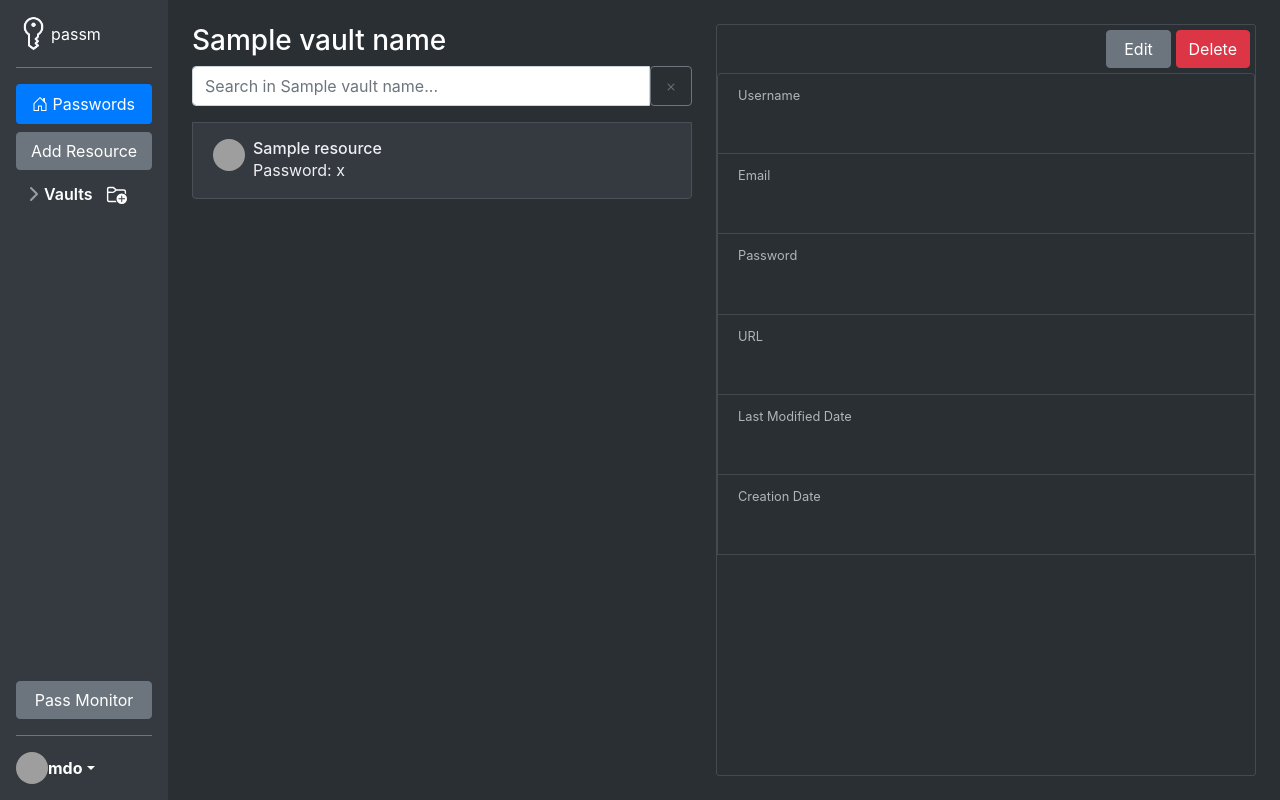
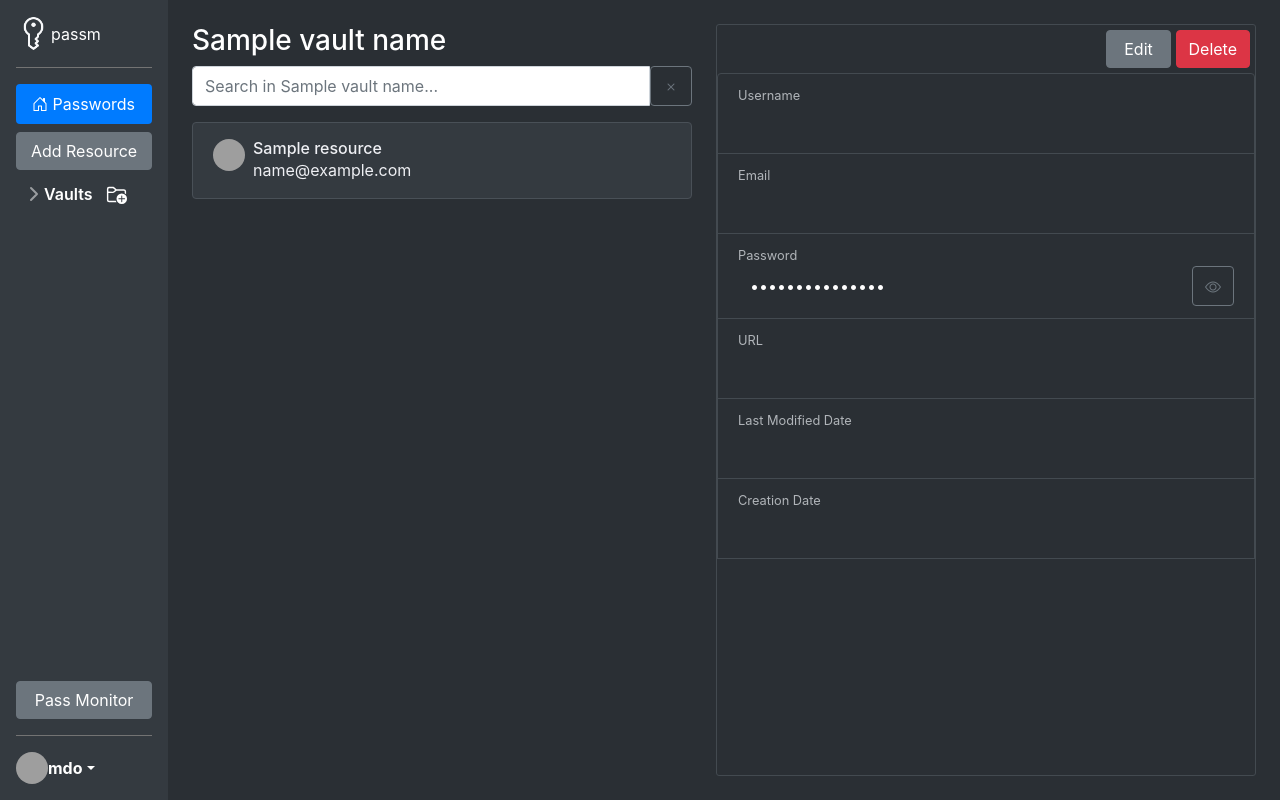
Before and after one commit to nikita-h1s/password-manager, a Flask app: template passm/templates/passwords_list.html in a window 1280 px wide. Run offline with Flask 3, Linux system fonts and the light colour scheme; the template is opened without the code that fills it: most values are stand-ins (such as "Sample title", 1, 10 or a date in 2020); grey boxes are pictures that could not be loaded.

Commit message:
Add password toggling visibility

```diff
--- a/passm/static/js/main.js
+++ b/passm/static/js/main.js
@@ -167,7 +167,8 @@ const searchResource = () => {
             const query = searchInput.value.toLowerCase();
 
             resources.forEach(resource => {
-                const resourceName = resource.querySelector('.resource-to-search-name').textContent.toLowerCase();
+                const resourceName = resource.querySelector('.resource-to-search-name')
+                    .textContent.toLowerCase();
 
                 if (resourceName.includes(query)) {
                     resource.classList.remove('d-none');
@@ -229,6 +230,28 @@ const saveInputText = () => {
 };
 
 
+const togglePasswordVisibility = () => {
+   const togglePasswordButtons = document.querySelectorAll('.toggle-password-btn');
+
+    togglePasswordButtons.forEach(button => {
+        button.addEventListener('click', () => {
+            const passwordInput = button.previousElementSibling;
+            const icon = button.querySelector('i');
+
+            if (passwordInput.type === 'password') {
+                passwordInput.type = 'text';
+                icon.classList.remove('bi-eye');
+                icon.classList.add('bi-eye-slash');
+            } else {
+                passwordInput.type = 'password';
+                icon.classList.remove('bi-eye-slash');
+                icon.classList.add('bi-eye');
+            }
+        });
+    });
+}
+
+
 // Automatically removes flash messages after 3 seconds
 const removeFlashMessages = () => {
     setTimeout(() => {
@@ -249,4 +272,5 @@ document.addEventListener('DOMContentLoaded', () => {
     searchResource();
     clearSearchInput();
     saveInputText();
+    togglePasswordVisibility();
 });
--- a/passm/templates/pass_monitor.html
+++ b/passm/templates/pass_monitor.html
@@ -72,10 +72,10 @@
                 <i class="bi bi-arrow-right-short" style="font-size: 24px;"></i>
             </div>
             <div class="d-flex mt-2 align-items-center">
-                {% if reused_password_list|length == 0 %}
+                {% if repeated_password_list|length == 0 %}
                     <h4>No reused passwords found</h4>
                 {% else %}
-                    <h2>{{ reused_password_list|length }}</h2>
+                    <h2>{{ repeated_password_list|length }}</h2>
                     <span class="ml-1 mt-1">resources</span>
                 {% endif %}
             </div>
@@ -101,7 +101,6 @@
             <button class="back-to-main btn btn-secondary mt-3"
                     data-target="reused-password-list">Back</button>
         </div>
-
     </div>
 </div>
 {% endblock content %}
--- a/passm/templates/passwords_list.html
+++ b/passm/templates/passwords_list.html
@@ -21,6 +21,8 @@
                 <i class="bi bi-x"></i>
             </button>
         </div>
+
+        <div class="list-group resource-list ml-0 mr-0">
             {% for id, resource in resources.items() %}
             <div href="#" class="resource-to-search list-resource-item list-group-item
                              resource-list-item list-group-item-action d-flex gap-3 py-3"
@@ -31,11 +33,12 @@
                 <div class="pl-2 d-flex w-100 justify-content-between">
                     <div>
                         <h6 class="mb-0 resource-to-search-name">{{ resource.name }}</h6>
-                    <p class="mb-0 opacity-75">Password: {{ resource.password }}</p>
+                        <p class="mb-0 opacity-75">{{ resource.email }}</p>
                     </div>
                 </div>
             </div>
             {% endfor %}
+        </div>
     </div>
 
     <div class="resource-info">
@@ -66,11 +69,19 @@
                         <input class="resource-email form-control resource-info-input" name="email"
                                value="" disabled>
                     </div>
+
                     <div class="list-resource-item list-group-item resource-info-item d-flex flex-column">
                         <small class="d-block text-body-secondary">Password</small>
+                        <div class="d-flex align-items-center">
                             <input class="resource-password form-control resource-info-input" name="password"
-                               value="" disabled>
+                                   type="password" value="examplePassword" disabled="">
+                            <button type="button" class="btn btn-outline-secondary toggle-password-btn"
+                                    aria-label="Toggle password visibility">
+                                <i class="bi bi-eye"></i>
+                            </button>
                         </div>
+                    </div>
+
                     <div class="list-resource-item list-group-item resource-info-item d-flex flex-column">
                         <small class="d-block text-body-secondary">URL</small>
                         <input class="resource-url form-control resource-info-input" name="url"
```
Lines whose indentation alone changed are shown as unchanged.
